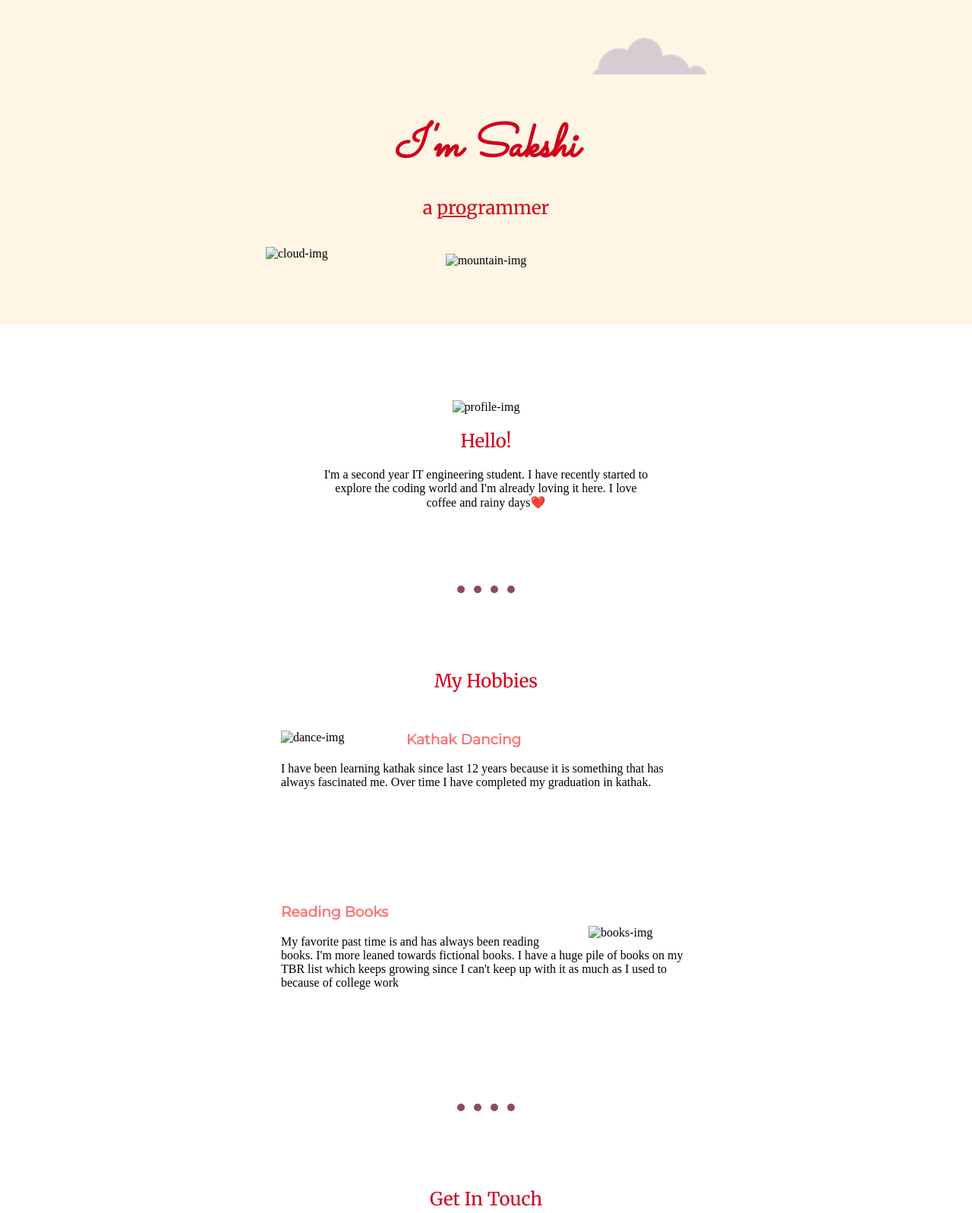
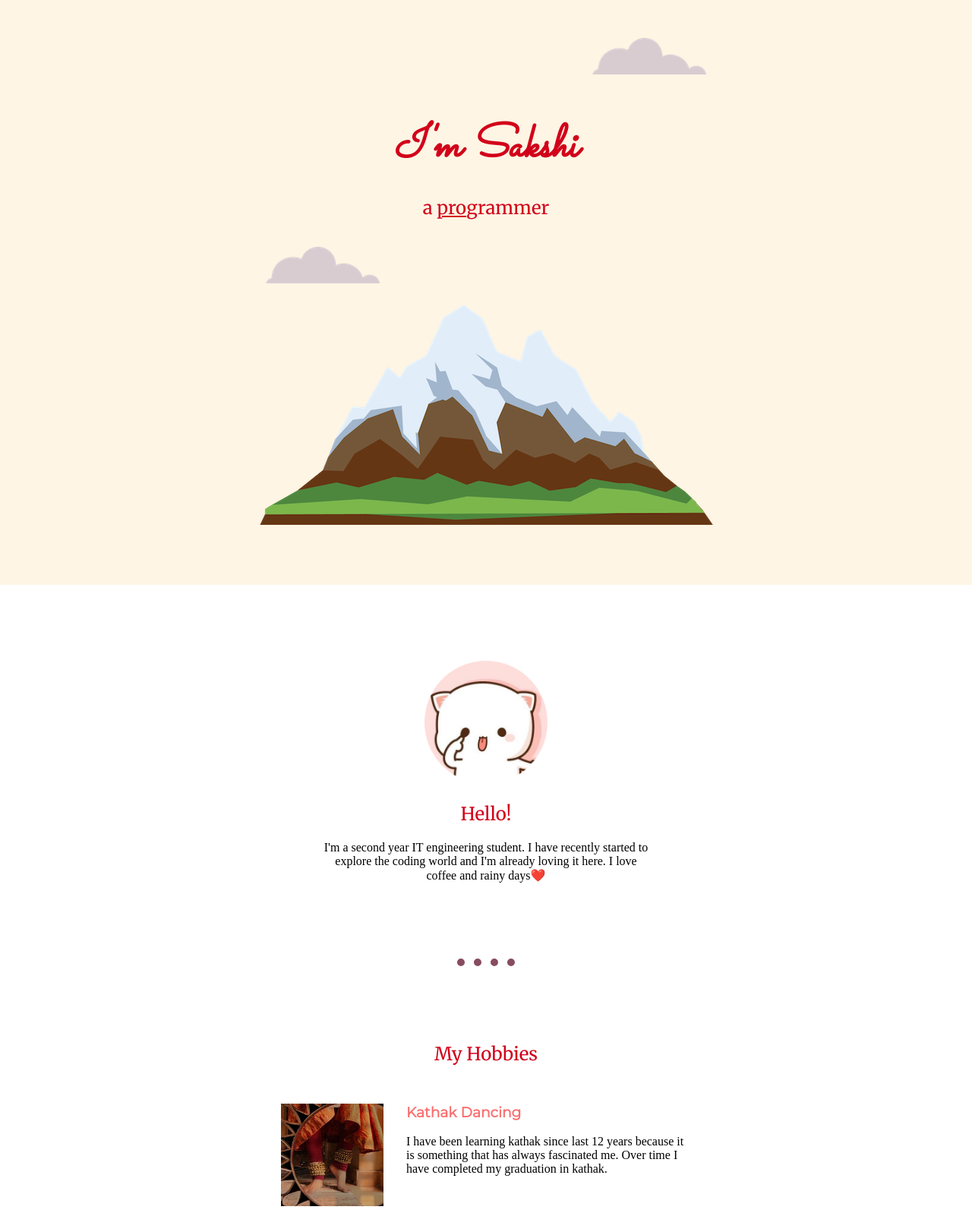
Before and after one commit to SakshiMhasitkar/PersonalSite, a plain HTML site: page index.html in a window 1280 px wide. Shown: the top 1597 px of the page at 76% size. Drawn offline with Linux system fonts and the light colour scheme.

Commit message:
Update index.html

```diff
--- a/index.html
+++ b/index.html
@@ -5,7 +5,7 @@
   <meta charset="utf-8">
   <title>Sakshi M</title>
   <link rel="stylesheet" href="styles.css">
-  <link rel="icon" href="css/favicon.ico">
+  <link rel="icon" href="favicon.ico">
   <link href="https://fonts.googleapis.com/css2?family=Merriweather&family=Montserrat&family=Sacramento&display=swap" rel="stylesheet">
 </head>
 
@@ -14,13 +14,13 @@
     <img class="top-cloud" src="cloud.png" alt="cloud-img">
     <h1><em>I'm Sakshi</em></h1>
     <h2>a <span>pro</span>grammer</h2>
-    <img class="bottom-cloud" src="images/cloud.png" alt="cloud-img">
-    <img class="mountain" src="images/mountain.png" alt="mountain-img">
+    <img class="bottom-cloud" src="cloud.png" alt="cloud-img">
+    <img class="mountain" src="mountain.png" alt="mountain-img">
   </div>
 
   <div class="middle">
     <div class="profile">
-      <img class="cartoon" src="images/cartoon.png" alt="profile-img">
+      <img class="cartoon" src="cartoon.png" alt="profile-img">
       <h2>Hello!</h2>
       <p class="intro">I'm a second year IT engineering student. I have recently started to explore the coding world and I'm already loving it here. I love coffee and rainy days❤️</p>
     </div>
@@ -28,12 +28,12 @@
     <div class="hobbies">
       <h2>My Hobbies</h2>
       <div class="hobby-row">
-        <img class="dance" src="images/dance.jpg" alt="dance-img">
+        <img class="dance" src="dance.jpg" alt="dance-img">
         <h3>Kathak Dancing</h3>
         <p>I have been learning kathak since last 12 years because it is something that has always fascinated me. Over time I have completed my graduation in kathak.</p>
       </div>
       <div class="hobby-row">
-        <img class="books" src="images/books.jfif" alt="books-img">
+        <img class="books" src="books.jfif" alt="books-img">
         <h3>Reading Books</h3>
         <p>My favorite past time is and has always been reading books. I'm more leaned towards fictional books. I have a huge pile of books on my TBR list which keeps growing since I can't keep up with it as much as I used to because of college work
         </p>
```
